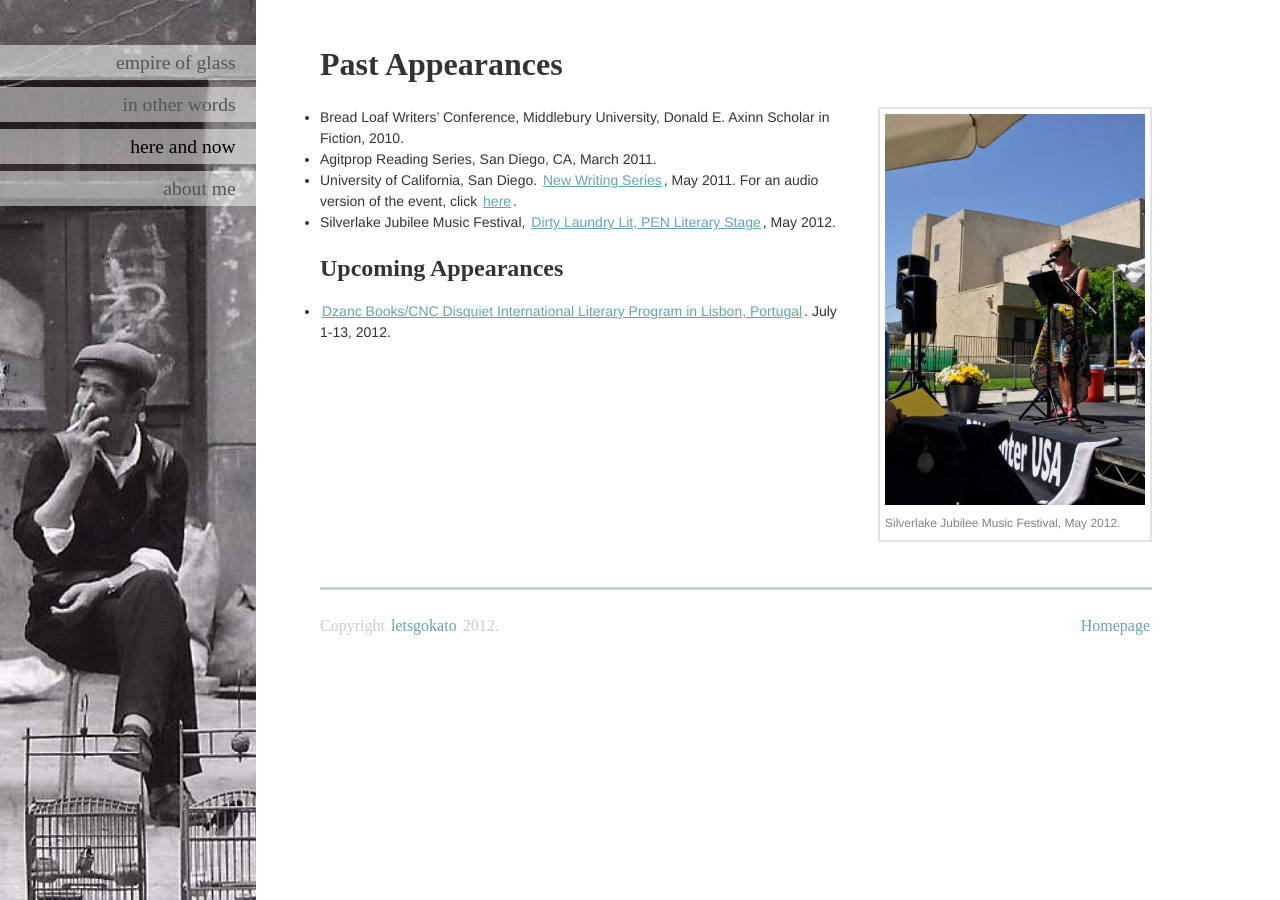
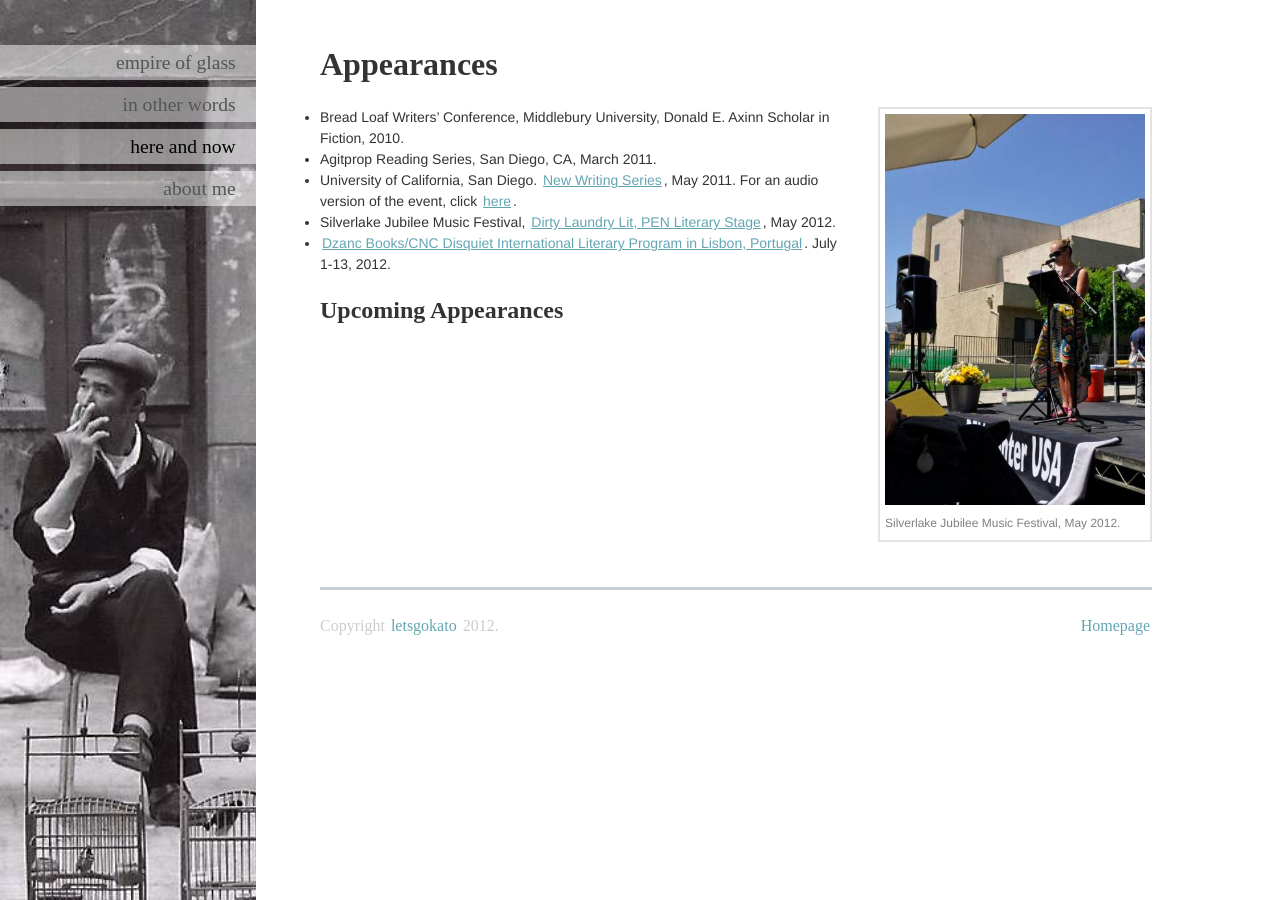
Before and after one commit to ajhit406/kato, a Jekyll site: the page built from hereandnow.md, in a window 1280 px wide. Built offline with Jekyll 4.4.1, drawn with Linux system fonts in a browser that asks for light colours; some web fonts are replaced; Markdown is read by kramdown in place of the engine named in the settings.

Commit message:
Here and Now changes on appearances

```diff
--- a/hereandnow.md
+++ b/hereandnow.md
@@ -4,7 +4,7 @@ title: here and now
 lnav: hereandnow
 ---
 
-# Past Appearances
+# Appearances
 
 <figure style="float: right;margin-left: 32px;" class="vh600 clearfix">
   <img src="/images/silverlake.jpg" alt="Silverlake Jubilee Festival" style="width: 260px;" />
@@ -15,9 +15,8 @@ lnav: hereandnow
 * Agitprop Reading Series, San Diego, CA, March 2011.
 * University of California, San Diego. [New Writing Series]( http://gradlife.ucsd.edu/2011/05/ucsds-new-writing-series-reading-from-courtney-kilian-john-pluecker-and-kaitline-solimine-518/), May 2011. For an audio version of the event, click [here]( http://libraries.ucsd.edu/speccoll/podcasts/newwritingseries/spd-48.mp3).
 * Silverlake Jubilee Music Festival, [Dirty Laundry Lit, PEN Literary Stage]( http://www.dirtylaundrylit.com/events.php#), May 2012.
+* [Dzanc Books/CNC Disquiet International Literary Program in Lisbon, Portugal]( http://disquietinternational.org/). July 1-13, 2012.
 
 ## Upcoming Appearances
 
-* [Dzanc Books/CNC Disquiet International Literary Program in Lisbon, Portugal]( http://disquietinternational.org/). July 1-13, 2012.
-
 <br clear="all" />
```
